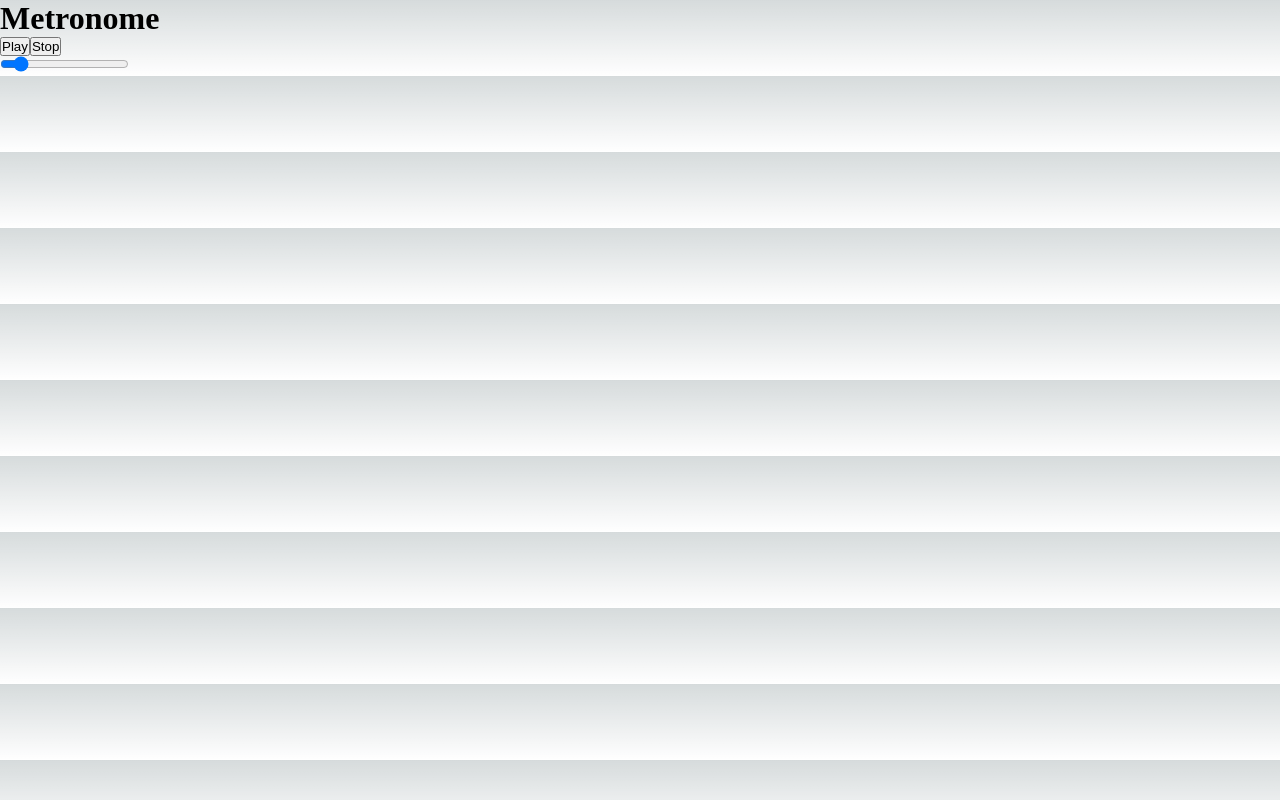
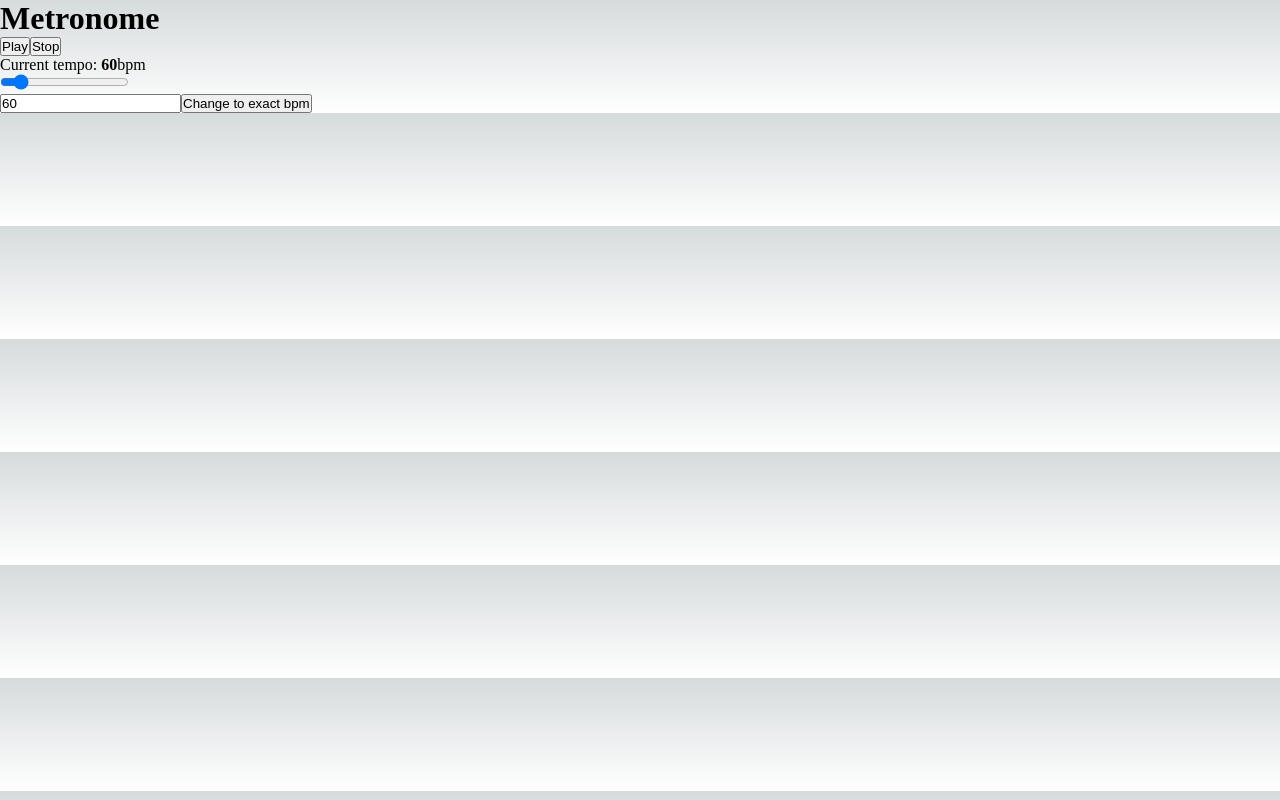
Before and after one commit to dredly/Advanced-Clicktrack-Editor-2, a Next.js app: page /metronome in a window 1280 px wide. Built offline with nearby package versions, Linux system fonts and the light colour scheme.

Commit message:
Functionality for changing bpm of metronome

```diff
--- a/src/components/forms/BpmControls.tsx
+++ b/src/components/forms/BpmControls.tsx
@@ -1,17 +1,34 @@
-import React from "react"
+import React, { useState } from "react"
 
 const MIN_BPM = 30
 const MAX_BPM = 300
 
 const BpmControls = ({bpm, updateBpm}: {bpm: number, updateBpm: (arg0: number) => void}) => {
-    const handleChange = (evt: React.ChangeEvent<HTMLInputElement>) => {
+    const [exactBpm, setExactBpm] = useState<number>(bpm)
+
+    const handleSliderChange = (evt: React.ChangeEvent<HTMLInputElement>) => {
         updateBpm(Number(evt.target.value))
     }
 
+    const handleTextChange = (evt: React.ChangeEvent<HTMLInputElement>) => {
+        setExactBpm(Number(evt.target.value))
+    }
+
+    const handleTextUpdate = (evt: React.FormEvent<HTMLFormElement>) => {
+        evt.preventDefault()
+        updateBpm(exactBpm)
+    }
+
     return (
-        <form onSubmit={evt => { evt.preventDefault() }}>
-            <input key="changebpm" type="range" min={MIN_BPM} max={MAX_BPM} value={bpm} onChange={handleChange} />
-        </form>
+        <>
+            <form onSubmit={evt => { evt.preventDefault() }}>
+                <input key="changebpm" type="range" min={MIN_BPM} max={MAX_BPM} value={bpm} onChange={handleSliderChange} />
+            </form>
+            <form onSubmit={handleTextUpdate}>
+                <input type="number" onChange={handleTextChange} value={exactBpm}/>
+                <button type="submit">Change to exact bpm</button>
+            </form>
+        </>
     )
 }
 
--- a/src/pages/metronome.tsx
+++ b/src/pages/metronome.tsx
@@ -17,7 +17,8 @@ const MetronomePage = () => {
             const beat = getBeats(position)
             const volume = beat === 0 ? STRONG_VOLUME : WEAK_VOLUME
             synthA.triggerAttackRelease("C2", "8n", time, volume);
-        }, "4n").start(0);
+        }, "4n");
+        loop.start(0);
         Tone.Transport.bpm.value = bpm
         Tone.Transport.start()
         console.log("Tone Started")
@@ -38,6 +39,7 @@ const MetronomePage = () => {
             <h1>Metronome</h1>
             <button onClick={startAudio}>Play</button>
             <button onClick={stopAudio}>Stop</button>
+            <p>Current tempo: <strong>{bpm}</strong>bpm</p>
             <BpmControls bpm={bpm} updateBpm={updateBpm}/>
         </div>
     )
```
Also changed, not shown: 1 other file (tests, documents, lock files or other folders).
